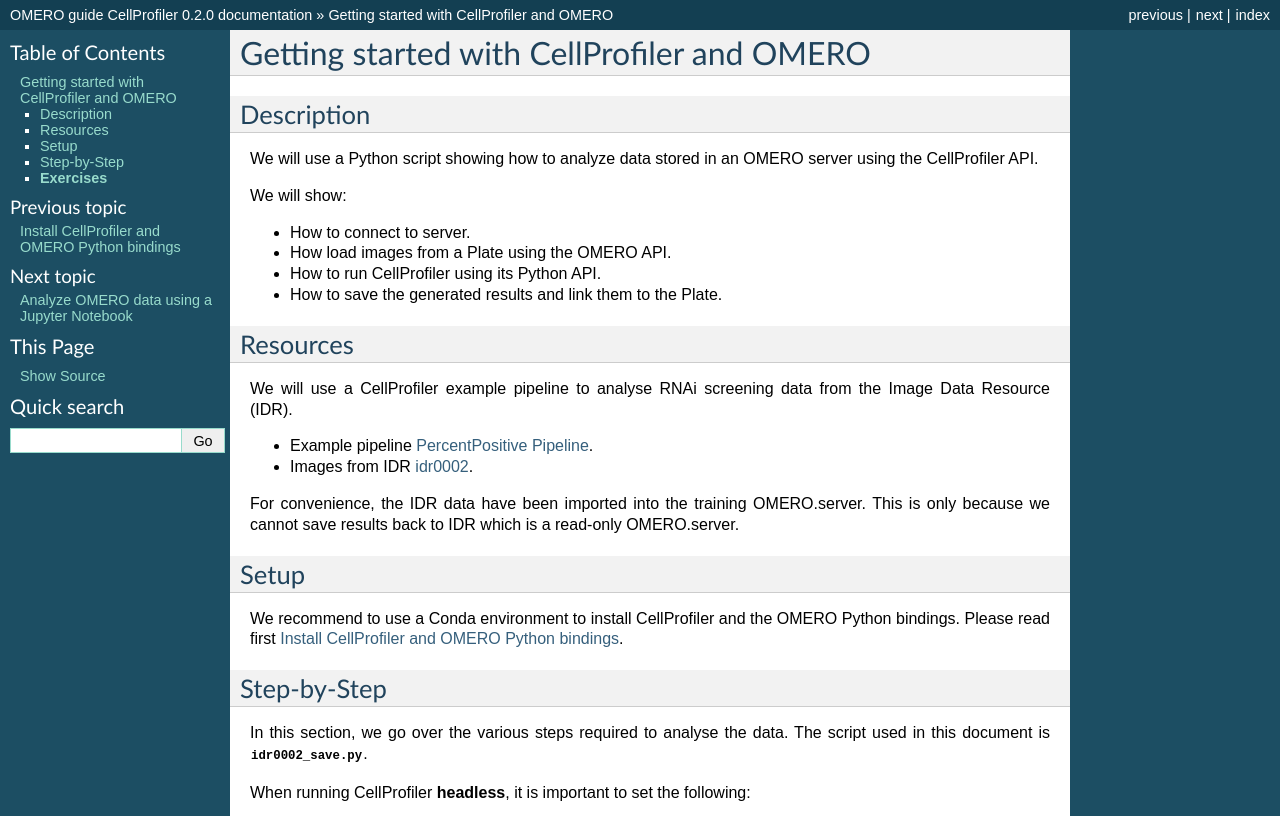
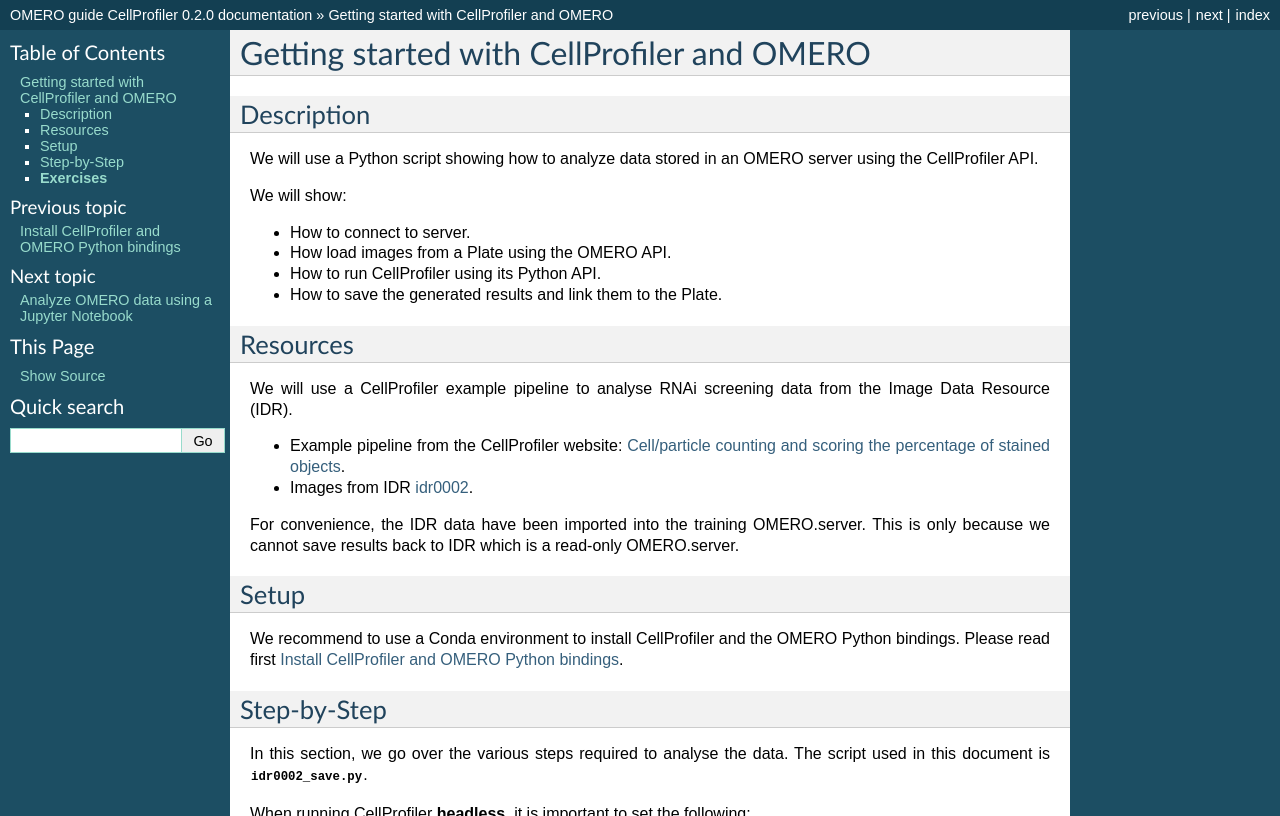
Before and after one commit to ome/omero-guide-cellprofiler, a Sphinx documentation site: the page built from docs/gettingstarted.rst, in a window 1280 px wide and 900 px high, cut to the strip 0-816 px from the top of the window. Built offline with Sphinx 7.4.7, drawn with Linux system fonts in a browser that asks for light colours.

Commit message:
rename pipeline

```diff
--- a/docs/cellprofiler.rst
+++ b/docs/cellprofiler.rst
@@ -27,7 +27,7 @@
 We will use a CellProfiler example pipeline to analyse RNAi screening
 data from the Image Data Resource (IDR).
 
-- Example pipeline `PercentPositive Pipeline <https://cellprofiler.org/examples/>`_.
+- Example pipeline from the CellProfiler website: `Cell/particle counting and scoring the percentage of stained objects <http://cellprofiler-examples.s3.amazonaws.com/ExamplePercentPositive.zip>`_.
 
 - Images from IDR `idr0002 <https://idr.openmicroscopy.org/webclient/?show=screen-102>`_.
 
--- a/docs/gettingstarted.rst
+++ b/docs/gettingstarted.rst
@@ -23,7 +23,8 @@
 We will use a CellProfiler example pipeline to analyse RNAi screening
 data from the Image Data Resource (IDR).
 
-- Example pipeline `PercentPositive Pipeline <https://cellprofiler.org/examples/>`_.
+- Example pipeline from the CellProfiler website: `Cell/particle counting and scoring the percentage of stained objects <http://cellprofiler-examples.s3.amazonaws.com/ExamplePercentPositive.zip>`_.
+
 
 - Images from IDR `idr0002 <https://idr.openmicroscopy.org/webclient/?show=screen-102>`_.
 
```
